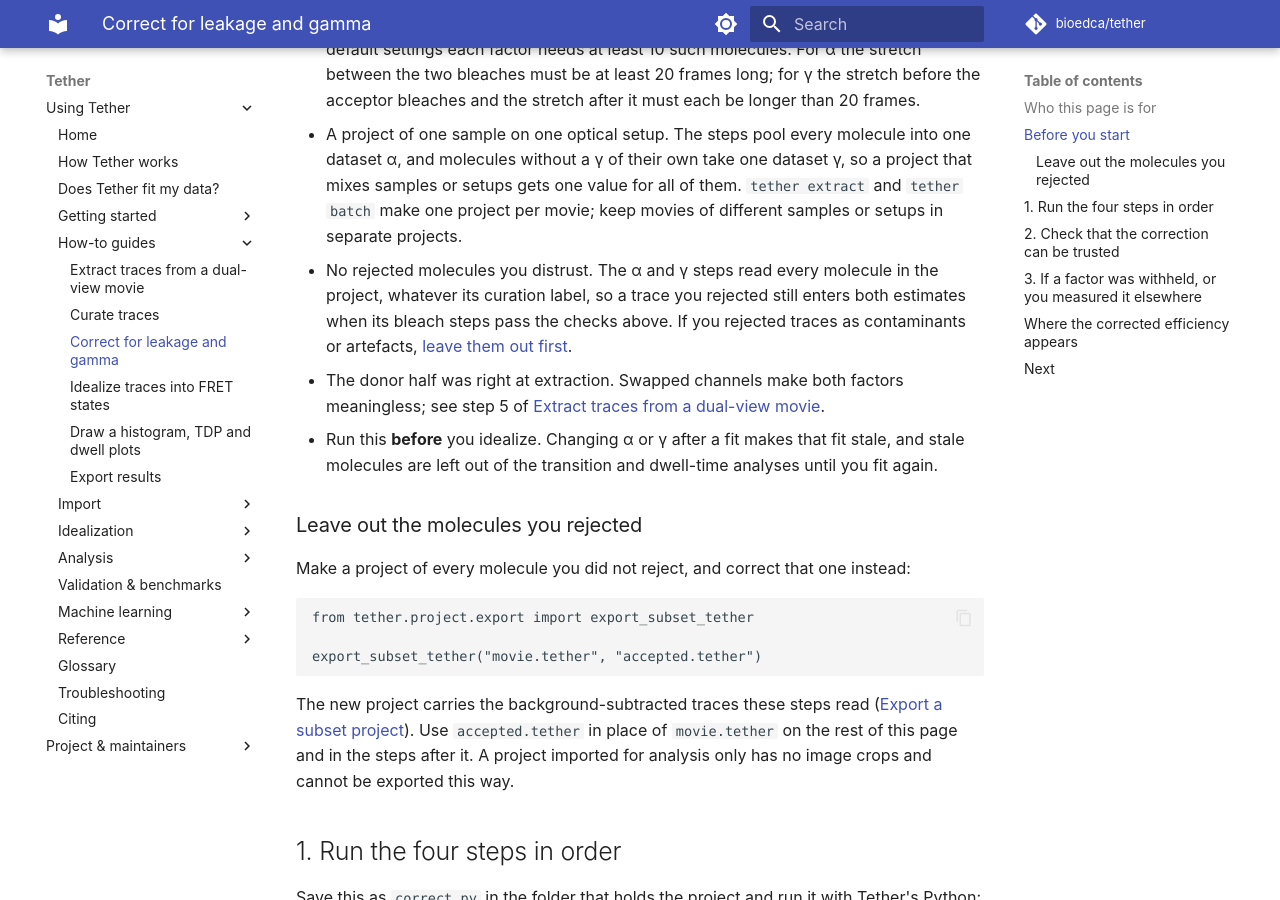
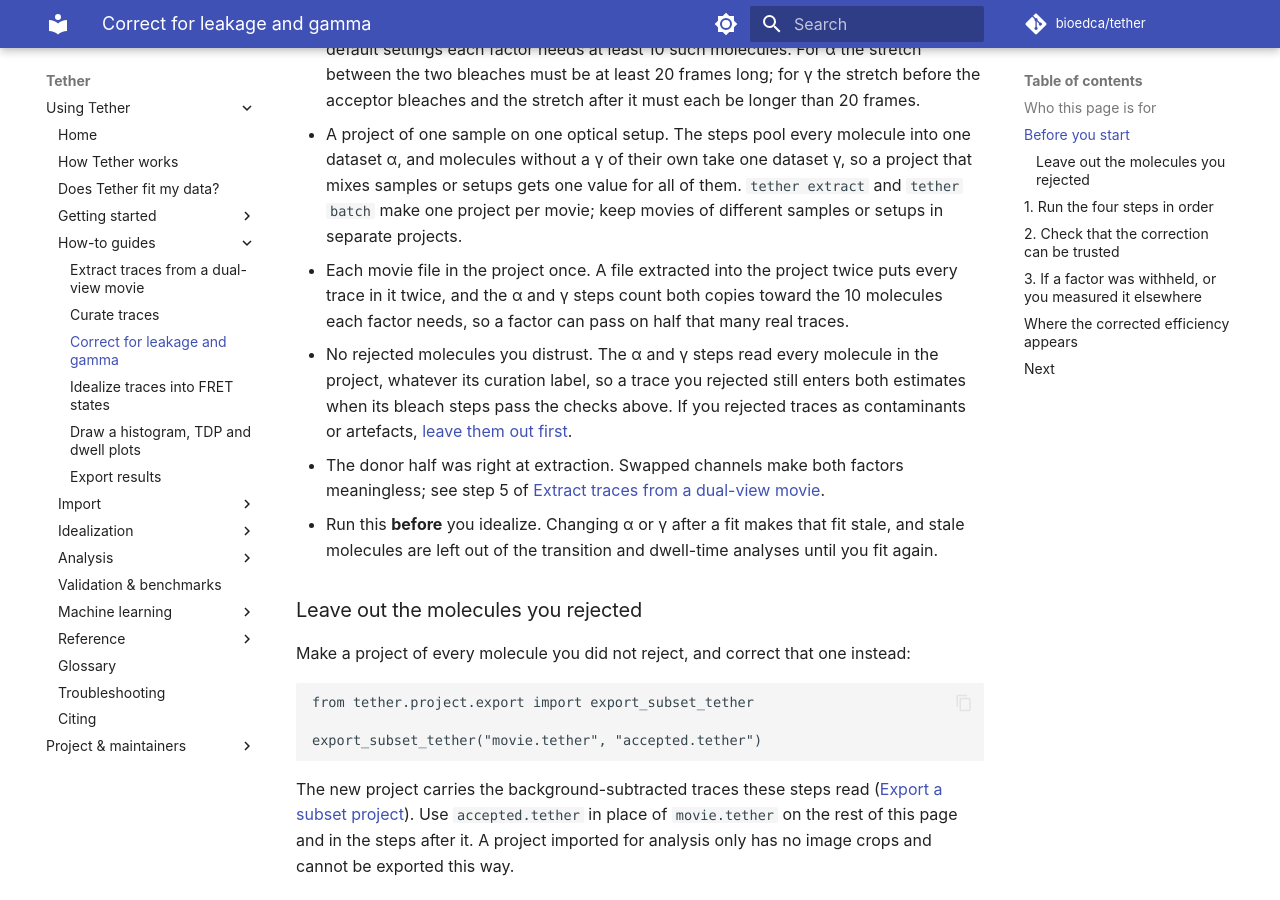
Before and after one commit to bioedca/tether, an MkDocs documentation site: the page built from docs/how-to/apply-corrections.md, in a window 1280 px wide and 900 px high, scrolled down 819 px. Built offline with MkDocs 1.6.1 and Material for MkDocs 9.7.7, drawn with Linux system fonts in a browser that asks for light colours; comment, search, counter and statistics services are not loaded; the version menu is left out.

Commit message:
docs(how-to): say a twice-added movie doubles the α and γ trace counts (#177)

```diff
--- a/docs/how-to/apply-corrections.md
+++ b/docs/how-to/apply-corrections.md
@@ -32,6 +32,9 @@ bleach found the first time, so a window the first pass shortened stays as it wa
   mixes samples or setups gets one value for all of them. `tether extract` and
   `tether batch` make one project per movie; keep movies of different samples or setups
   in separate projects.
+- Each movie file in the project once. A file extracted into the project twice puts every
+  trace in it twice, and the α and γ steps count both copies toward the 10 molecules each
+  factor needs, so a factor can pass on half that many real traces.
 - No rejected molecules you distrust. The α and γ steps read every molecule in the project,
   whatever its curation label, so a trace you rejected still enters both estimates when its
   bleach steps pass the checks above. If you rejected traces as contaminants or artefacts,
```
